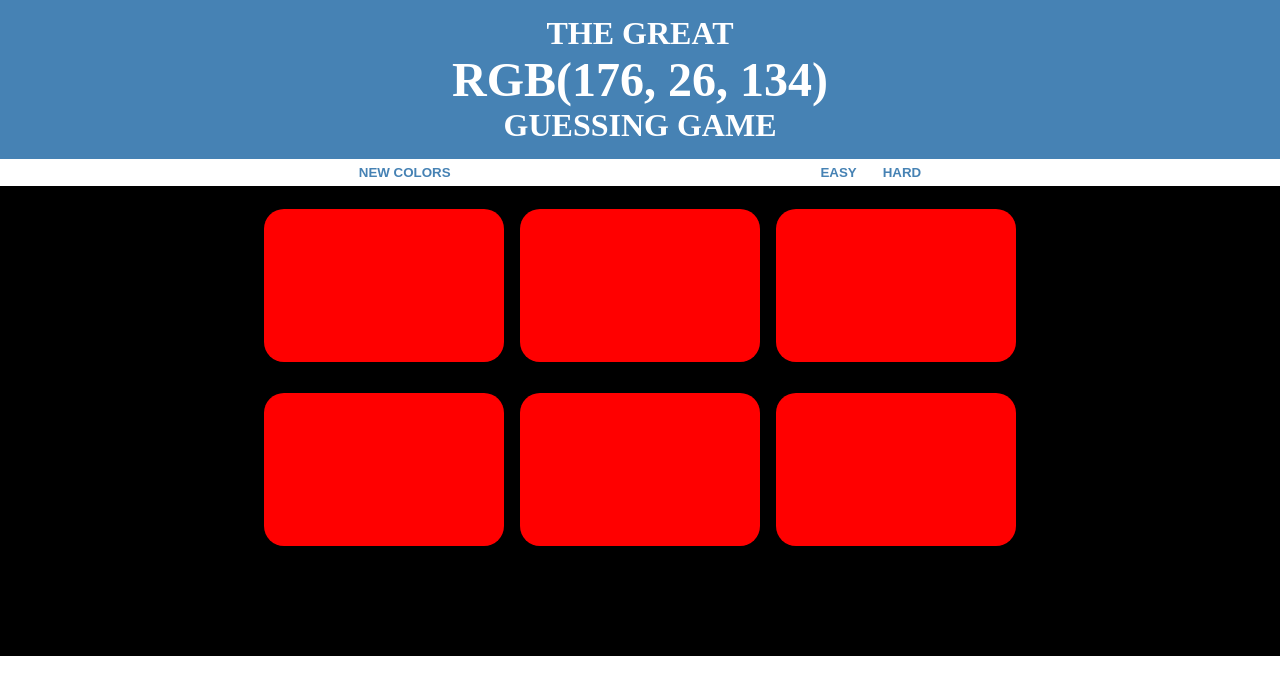
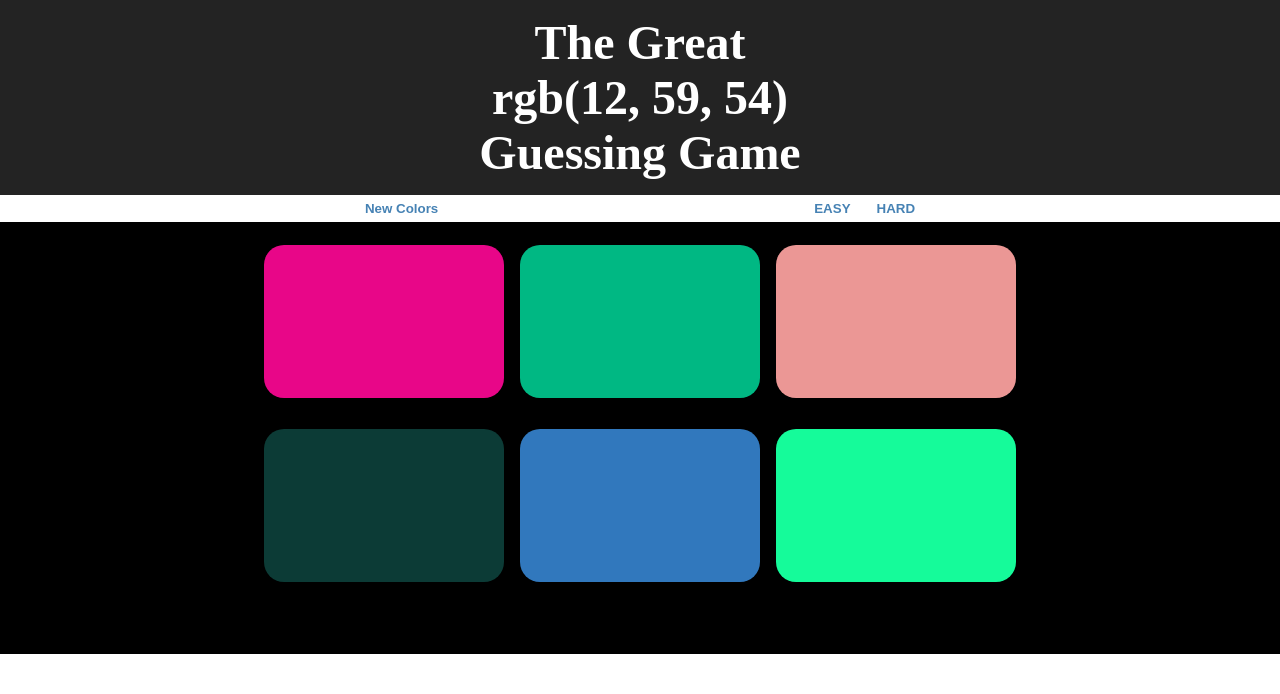
Before and after one commit to ArnoldPires/Code-Squad, a plain HTML site: page codesquad/projects/color-guessing-game/index.html in a window 1280 px wide. Both pictures are taken after a click on the button "NEW COLORS". Drawn offline with Linux system fonts and the light colour scheme.

Commit message:
pretty much done, could use a bit more work

```diff
--- a/codesquad/projects/color-guessing-game/css/style.css
+++ b/codesquad/projects/color-guessing-game/css/style.css
@@ -1,20 +1,16 @@
 body {
   margin: 0 auto;
+  font-family: "MuseoSans";
 }
 header {
-  background-color: #4682b4;
+  background-color: rgb(35, 35, 35);
   color: white;
   display: flow-root;
   text-align: center;
   padding: 15px;
 }
-h3 {
-  font-size: xx-large;
-}
 h1 {
   font-size: -webkit-xxx-large;
-}
-h3, h1 {
   margin: 0 auto;
 }
 .teh {
@@ -35,9 +31,10 @@ h3, h1 {
 }
 .container {
   background-color: black;
-  height: 470px;
+  height: auto;
+  padding-bottom: 5%;
 }
-.colorContainer-1, .colorContainer-2 {
+.colorContainer {
   display: flex;
   justify-content: space-evenly;
   margin-left: 20%;
@@ -45,11 +42,10 @@ h3, h1 {
   padding-top: 15px;
 }
 .color {
-  background-color: red;
-  border-radius: 20px;
-  margin: 1%;
-  height: auto;
-  padding: 10%;
   display: -webkit-inline-box;
-  width: 30%;
+	width: 30%;
+	padding: 10%;
+	margin: 1%;
+	border-radius: 20px;
+	transition: background 0.6s; /* .6 seconds to fade out*/
 }
--- a/codesquad/projects/color-guessing-game/index.html
+++ b/codesquad/projects/color-guessing-game/index.html
@@ -7,24 +7,27 @@
   </head>
   <body>
     <header>
-      <h3>THE GREAT</h3>
-      <h1>RGB(176, 26, 134)</h1>
-      <h3>GUESSING GAME</h3>
+      <h1>
+    		The Great <br />
+    		<span id="hiddenColor"></span><br />
+    		Guessing Game
+    	</h1>
     </header>
     <section class="teh">
-      <button onclick="changeColors()">NEW COLORS</button>
+      <button id="changeColors">NEW COLORS</button>
       <div class="difficulty">
-        <button onclick="easy()">EASY</button>
-        <button onclick="hard()">HARD</button>
+        <button id="easy">EASY</button>
+        <button id="hard">HARD</button>
+        <span id="message"></span>
       </div>
     </section>
     <section class="container">
-      <div class="colorContainer-1">
+      <div class="colorContainer">
         <div class="color"></div>
         <div class="color"></div>
         <div class="color"></div>
       </div>
-      <div class="colorContainer-2">
+      <div class="colorContainer">
         <div class="color"></div>
         <div class="color"></div>
         <div class="color"></div>
--- a/codesquad/projects/color-guessing-game/js/main.js
+++ b/codesquad/projects/color-guessing-game/js/main.js
@@ -0,0 +1,56 @@
+let theColors = generateRandomColors(6);
+let color = document.querySelectorAll('.color');
+let hiddenColor = theColors[randomInt()];
+showColors();
+function showColors() {
+  for (let x = 0; x < color.length; x++) {
+    color[x].style.backgroundColor = theColors[x];
+    color[x].onclick = function() {
+      let selectedColor = this.style.backgroundColor;
+      if (selectedColor === hiddenColor) {
+        document.querySelector("#message").textContent = "You got it right!";
+        correctColor(selectedColor);
+        document.querySelector("#changeColors").textContent = "Lets go again!";
+      } else {
+        document.querySelector("#message").textContent = "Wrong color";
+        this.style.backgroundColor = "#232323";
+      }
+    };
+  }
+}
+document.getElementById('hiddenColor').innerHTML = hiddenColor;
+document.getElementById('changeColors').addEventListener('click', function () {
+  changeColors();
+});
+function correctColor(theColors) {
+  for (let x = 0; x < color.length; x++) {
+    color[x].style.backgroundColor = theColors;
+  }
+  document.getElementsByTagName('h1')[0].style.backgroundColor = color;
+  return;
+}
+function randomInt() {
+  return Math.floor(Math.random() * theColors.length);
+}
+function generateRandomColors(num) {
+  let arr = [];
+  for (let i = 0; i < num; i++) {
+    arr.push(randomColor());
+  }
+  return arr;
+}
+function randomColor() {
+  let r = Math.floor(Math.random() * 256);
+	let g = Math.floor(Math.random() * 256);
+	let b = Math.floor(Math.random() * 256);
+	return 'rgb(' + r + ', ' + g + ', ' + b + ')';
+}
+function changeColors() {
+  theColors = generateRandomColors(6);
+  hiddenColor = theColors[randomInt()];
+  document.getElementById('hiddenColor').innerHTML = hiddenColor;
+	document.querySelector("#message").textContent = "";
+	document.getElementsByTagName('h1')[0].style.backgroundColor = 'rgb(35, 35, 35)';
+	document.querySelector('#changeColors').textContent = "New Colors";
+	showColors();
+}
```
